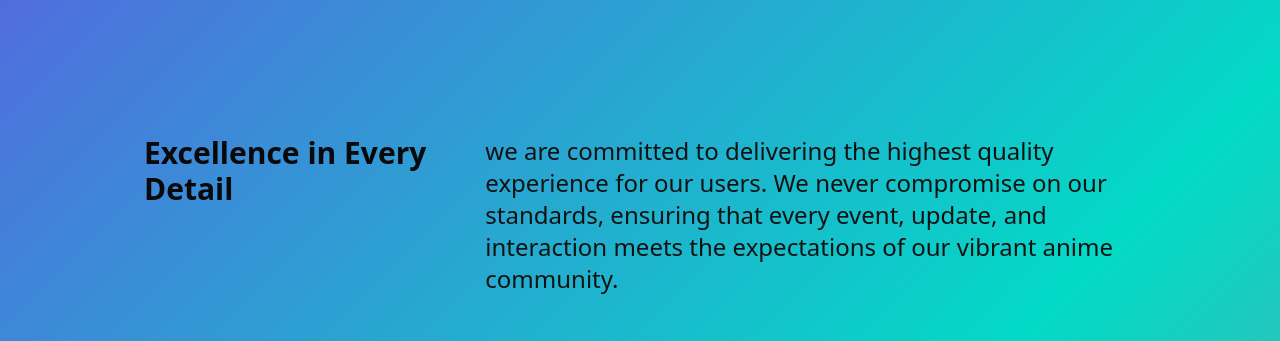
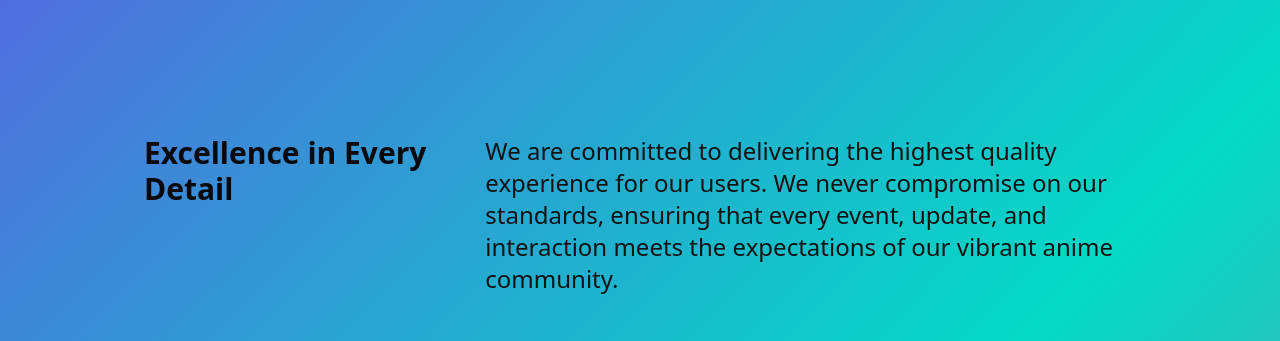
Before and after one commit to JustJoshin12/promoPage, a Next.js app: page / in a window 1280 px wide. Shown: the part 4540-4881 px from the top of the page. Built offline with nearby package versions, Linux system fonts and the light colour scheme.

Commit message:
fixed grammer errors for promo page

```diff
--- a/src/components/feature-toggles/FeatureDisplay.jsx
+++ b/src/components/feature-toggles/FeatureDisplay.jsx
@@ -1,6 +1,5 @@
 import { AnimatePresence, motion } from "framer-motion";
 import React from "react";
-import { Button } from "../shared/Button";
 
 export const FeatureDisplay = ({
   selected,
--- a/src/components/supports/options.jsx
+++ b/src/components/supports/options.jsx
@@ -119,7 +119,7 @@ export const OPTIONS = [
     ),
   },
   {
-    title: "Lack of Information",
+    title: "Information Hub",
     Content: () => (
       <Testimonial
         imgSrc="/images/animeIconImages/icon7.jpg"
@@ -133,7 +133,7 @@ export const OPTIONS = [
     Content: () => (
       <Testimonial
         imgSrc="/images/animeIconImages/icon6.jpg"
-        name="User Reviews."
+        name="User Reviews"
         content="Read reviews from other attendees to know what to expect."
       />
     ),
--- a/src/components/text-parallax-content/text-parallax-content.jsx
+++ b/src/components/text-parallax-content/text-parallax-content.jsx
@@ -26,7 +26,7 @@ export const TextParallaxContentExample = () => {
       >
         <ExampleContent
           title="Excellence in Every Detail"
-          context="we are committed to delivering the highest quality experience for our users. We never compromise on our standards, ensuring that every event, update, and interaction meets the expectations of our vibrant anime community."
+          context="We are committed to delivering the highest quality experience for our users. We never compromise on our standards, ensuring that every event, update, and interaction meets the expectations of our vibrant anime community."
         />
       </TextParallaxContent>
       <TextParallaxContent
--- a/src/components/user-info-form/user-info-form.jsx
+++ b/src/components/user-info-form/user-info-form.jsx
@@ -118,7 +118,7 @@ export const UserInfoForm = () => {
                   htmlFor="comment"
                   className="block text-sm font-medium leading-6 text-gray-900"
                 >
-                  Leave your idea here
+                  Leave your feedback here
                 </label>
                 <div className="mt-2">
                   <textarea
```
Also changed, not shown: src/components/feature-toggles/data.jsx (+0 -14 lines).
